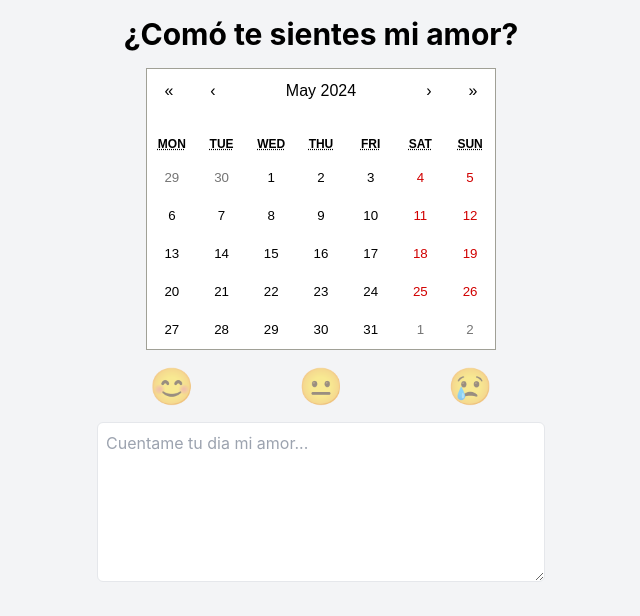
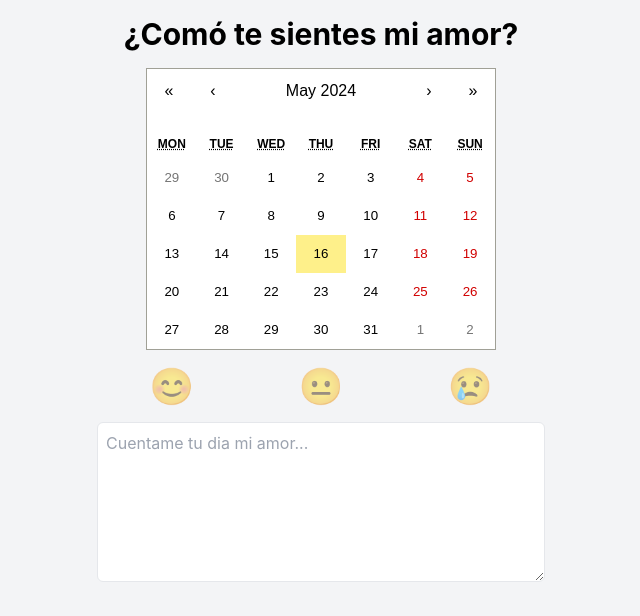
Before and after one commit to UnitingSummer5/MoodTracker, a React (Create React App) app: page / in a window 1280 px wide. Shown: the top 616 px of the page, without its empty margins (319-959 px from the left). Built offline with nearby package versions, Linux system fonts and the light colour scheme.

Commit message:
Fixed Today Error

```diff
--- a/src/App.tsx
+++ b/src/App.tsx
@@ -16,9 +16,14 @@ function App() {
 
   useEffect(() => {
     const storedData = localStorage.getItem('moodData');
-    if (storedData) {
-      setMoodData(JSON.parse(storedData));
+    const initialMoodData = storedData ? JSON.parse(storedData) : {};
+
+    const today = new Date().toDateString();
+    if (!initialMoodData[today]) {
+      initialMoodData[today] = { mood: '', dailyLog: '' };
     }
+
+    setMoodData(initialMoodData);
   }, []);
 
   useEffect(() => {
--- a/src/components/CalendarComponent/CalendarComponent.tsx
+++ b/src/components/CalendarComponent/CalendarComponent.tsx
@@ -12,7 +12,7 @@ const CalendarComponent: React.FC<ICalendarComponent> = ({ selectedDate, onDateC
 
         if (dataForDate) {
             if (isToday(dateKey)) {
-                return '';
+                return 'todayTile';
             }
             switch (dataForDate.mood) {
                 case 'Happy':
--- a/src/components/CalendarComponent/styles.css
+++ b/src/components/CalendarComponent/styles.css
@@ -8,6 +8,10 @@
 
 .react-calendar .sadTile {
     @apply bg-blue-200 !important;
+}
+
+.react-calendar .todayTile {
+    @apply bg-yellow-200 !important;
 }
 
 .react-calendar__tile--active {
```
